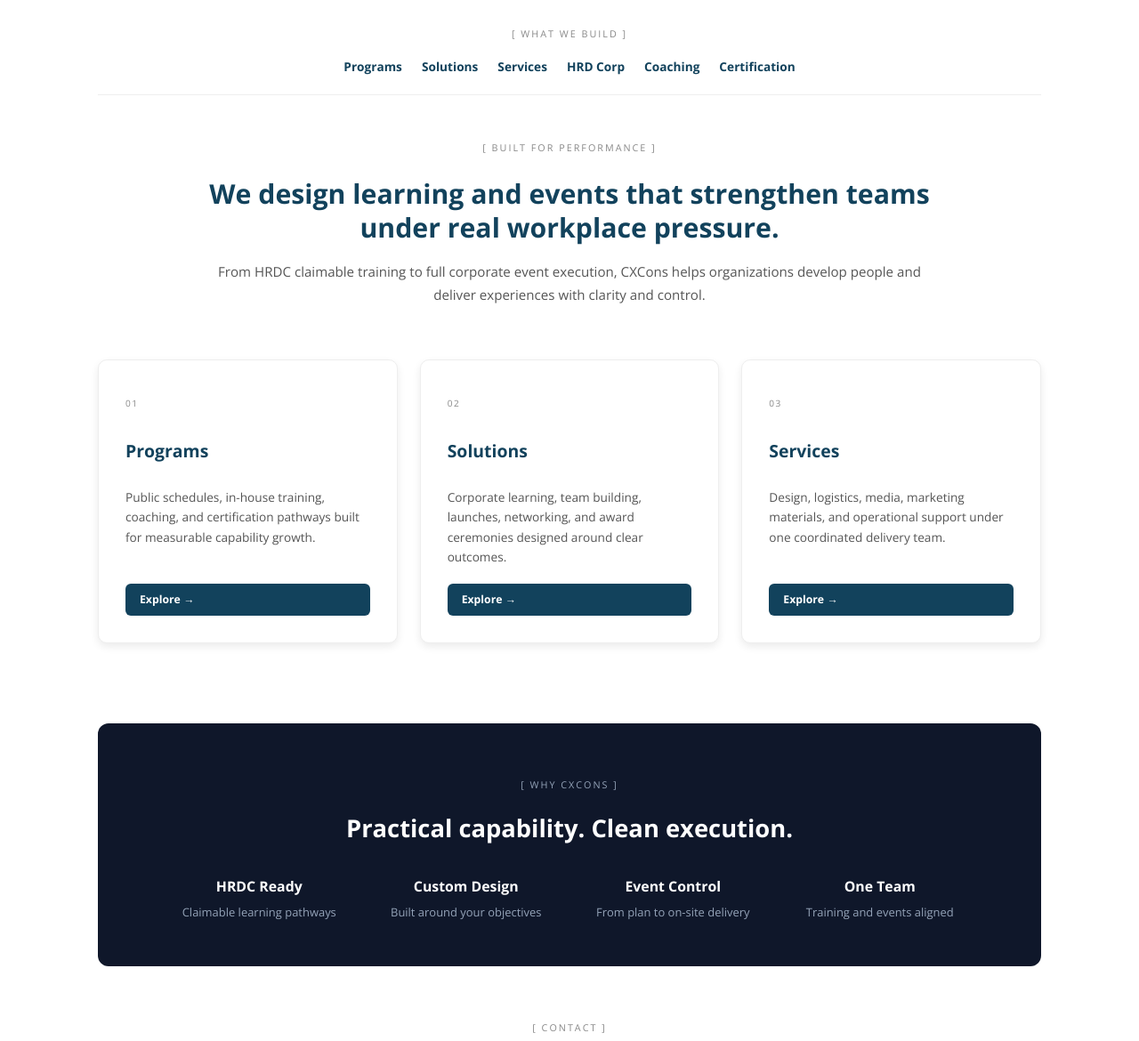
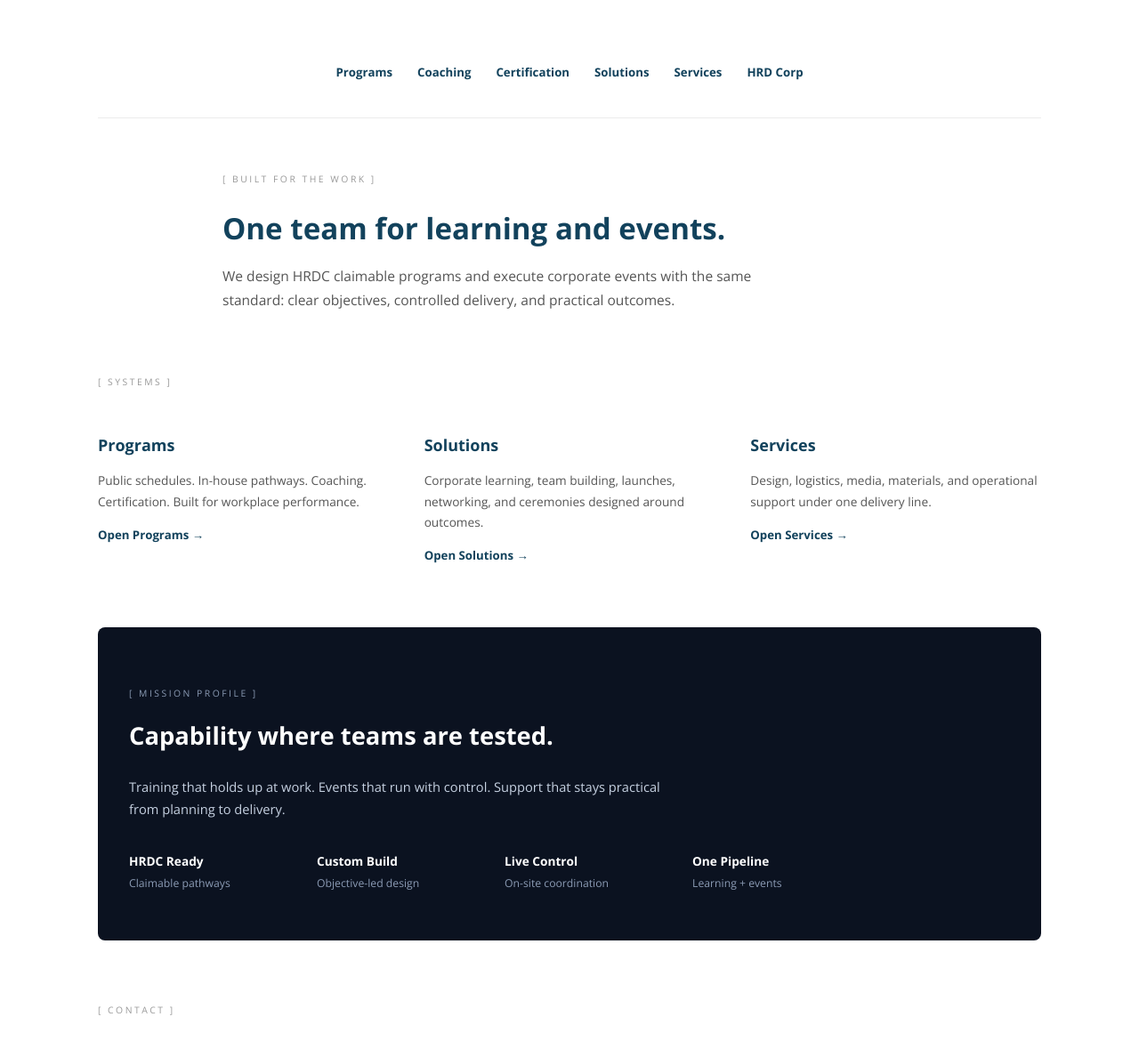
Before and after one commit to kiaarjen27/cxcons, a Jekyll site: the page built from test.html, in a window 1280 px wide and 1400 px high, scrolled down 438 px, cut to the strip 230-1400 px from the top of the window. Shown: the whole strip at 89% size. Built offline with Jekyll 4.4.1, drawn with Linux system fonts in a browser that asks for light colours; some of the changed text lies outside the part shown.

Commit message:
Update test.html

```diff
--- a/test.html
+++ b/test.html
@@ -9,17 +9,17 @@ description: Circlex Consultancy builds resilient teams through HRDC-registered
   <!-- HERO -->
   <section id="hero">
     <h1 class="home-hero-title">Resilient teams.<br>Stronger organizations.</h1>
-    <p style="max-width: 700px; margin: 0 auto 30px; font-size: 1.15em; color: #e0e0e0;">
-      HRDC-registered programs and strategic events designed to build capability where it matters most.
+    <p style="max-width: 620px; margin: 0 auto 35px; font-size: 1.15em; color: #e8e8e8; line-height: 1.6;">
+      HRDC-registered programs and strategic events built for capability under pressure.
     </p>
 
-    <div style="display: flex; justify-content: center; gap: 15px; flex-wrap: wrap;">
+    <div style="display: flex; justify-content: center; gap: 14px; flex-wrap: wrap;">
       <a href="/programs/"
-         style="background: #fd000c; color: #fff; padding: 12px 26px; border-radius: 4px; text-decoration: none; font-weight: 700;">
+         style="background: #fd000c; color: #fff; padding: 13px 28px; border-radius: 2px; text-decoration: none; font-weight: 700; letter-spacing: 0.3px;">
         View Programs
       </a>
       <a href="/contact/"
-         style="background: transparent; border: 1px solid #fff; color: #fff; padding: 12px 26px; border-radius: 4px; text-decoration: none; font-weight: 700;">
+         style="background: transparent; border: 1px solid rgba(255,255,255,0.85); color: #fff; padding: 13px 28px; border-radius: 2px; text-decoration: none; font-weight: 700; letter-spacing: 0.3px;">
         Request Briefing
       </a>
     </div>
@@ -28,103 +28,109 @@ description: Circlex Consultancy builds resilient teams through HRDC-registered
   <div class="content-wrapper">
 
     <!-- CAPABILITY STRIP -->
-    <div style="text-align: center; margin: 10px 0 50px; padding-bottom: 20px; border-bottom: 1px solid #eee;">
-      <p style="font-size: 0.75em; letter-spacing: 2px; color: #888; margin-bottom: 18px; text-transform: uppercase;">
-        [ What We Build ]
-      </p>
-      <div style="display: flex; flex-wrap: wrap; justify-content: center; gap: 12px 22px; font-size: 0.95em;">
+    <div style="text-align: center; padding: 35px 0 40px; border-bottom: 1px solid #ececec; margin-bottom: 60px;">
+      <div style="display: flex; flex-wrap: wrap; justify-content: center; gap: 10px 28px; font-size: 0.92em;">
         <a href="/programs/" style="color: #12425c; text-decoration: none; font-weight: 600;">Programs</a>
+        <a href="/programs/coaching/" style="color: #12425c; text-decoration: none; font-weight: 600;">Coaching</a>
+        <a href="/programs/certification/" style="color: #12425c; text-decoration: none; font-weight: 600;">Certification</a>
         <a href="/solutions/" style="color: #12425c; text-decoration: none; font-weight: 600;">Solutions</a>
         <a href="/services/" style="color: #12425c; text-decoration: none; font-weight: 600;">Services</a>
         <a href="/hrdcorp/" style="color: #12425c; text-decoration: none; font-weight: 600;">HRD Corp</a>
-        <a href="/programs/coaching/" style="color: #12425c; text-decoration: none; font-weight: 600;">Coaching</a>
-        <a href="/programs/certification/" style="color: #12425c; text-decoration: none; font-weight: 600;">Certification</a>
       </div>
     </div>
 
-    <!-- MISSION STATEMENT -->
-    <div style="max-width: 820px; margin: 0 auto 60px; text-align: center;">
-      <p style="font-size: 0.75em; letter-spacing: 2px; color: #888; margin-bottom: 15px; text-transform: uppercase;">
-        [ Built for Performance ]
+    <!-- STATEMENT -->
+    <div style="max-width: 780px; margin: 0 auto 70px;">
+      <p style="font-size: 0.72em; letter-spacing: 2.5px; color: #999; text-transform: uppercase; margin-bottom: 18px;">
+        [ Built for the work ]
       </p>
-      <h2 style="color: #12425c; font-size: 2.1em; line-height: 1.25; margin-bottom: 18px; font-weight: 700;">
-        We design learning and events that strengthen teams under real workplace pressure.
+      <h2 style="color: #12425c; font-size: 2.3em; line-height: 1.2; margin-bottom: 20px; font-weight: 700;">
+        One team for learning and events.
       </h2>
-      <p style="color: #555; font-size: 1.05em; line-height: 1.7;">
-        From HRDC claimable training to full corporate event execution, CXCons helps organizations develop people and deliver experiences with clarity and control.
+      <p style="color: #555; font-size: 1.08em; line-height: 1.75; max-width: 640px;">
+        We design HRDC claimable programs and execute corporate events with the same standard:
+        clear objectives, controlled delivery, and practical outcomes.
       </p>
     </div>
 
-    <!-- THREE PILLARS -->
-    <div class="grid" style="margin-bottom: 60px;">
-      <div class="card" style="text-align: left; padding: 30px;">
-        <p style="font-size: 0.7em; letter-spacing: 1.5px; color: #888; text-transform: uppercase; margin-bottom: 10px;">01</p>
-        <h3 style="color: #12425c; font-size: 1.35em; margin-bottom: 12px;">Programs</h3>
-        <p style="color: #555; font-size: 0.95em; line-height: 1.65; margin-bottom: 18px;">
-          Public schedules, in-house training, coaching, and certification pathways built for measurable capability growth.
-        </p>
-        <a href="/programs/" style="color: #12425c; font-weight: 700; text-decoration: none;">Explore →</a>
-      </div>
+    <!-- SYSTEMS / PILLARS -->
+    <div style="margin-bottom: 70px;">
+      <p style="font-size: 0.72em; letter-spacing: 2.5px; color: #999; text-transform: uppercase; margin-bottom: 30px;">
+        [ Systems ]
+      </p>
 
-      <div class="card" style="text-align: left; padding: 30px;">
-        <p style="font-size: 0.7em; letter-spacing: 1.5px; color: #888; text-transform: uppercase; margin-bottom: 10px;">02</p>
-        <h3 style="color: #12425c; font-size: 1.35em; margin-bottom: 12px;">Solutions</h3>
-        <p style="color: #555; font-size: 0.95em; line-height: 1.65; margin-bottom: 18px;">
-          Corporate learning, team building, launches, networking, and award ceremonies designed around clear outcomes.
-        </p>
-        <a href="/solutions/" style="color: #12425c; font-weight: 700; text-decoration: none;">Explore →</a>
-      </div>
+      <div style="display: grid; grid-template-columns: repeat(auto-fit, minmax(260px, 1fr)); gap: 40px;">
+        <div>
+          <h3 style="color: #12425c; font-size: 1.25em; margin-bottom: 10px;">Programs</h3>
+          <p style="color: #555; font-size: 0.95em; line-height: 1.7; margin-bottom: 14px;">
+            Public schedules. In-house pathways. Coaching. Certification. Built for workplace performance.
+          </p>
+          <a href="/programs/" style="color: #12425c; font-weight: 700; text-decoration: none; font-size: 0.92em;">Open Programs →</a>
+        </div>
 
-      <div class="card" style="text-align: left; padding: 30px;">
-        <p style="font-size: 0.7em; letter-spacing: 1.5px; color: #888; text-transform: uppercase; margin-bottom: 10px;">03</p>
-        <h3 style="color: #12425c; font-size: 1.35em; margin-bottom: 12px;">Services</h3>
-        <p style="color: #555; font-size: 0.95em; line-height: 1.65; margin-bottom: 18px;">
-          Design, logistics, media, marketing materials, and operational support under one coordinated delivery team.
-        </p>
-        <a href="/services/" style="color: #12425c; font-weight: 700; text-decoration: none;">Explore →</a>
-      </div>
-    </div>
+        <div>
+          <h3 style="color: #12425c; font-size: 1.25em; margin-bottom: 10px;">Solutions</h3>
+          <p style="color: #555; font-size: 0.95em; line-height: 1.7; margin-bottom: 14px;">
+            Corporate learning, team building, launches, networking, and ceremonies designed around outcomes.
+          </p>
+          <a href="/solutions/" style="color: #12425c; font-weight: 700; text-decoration: none; font-size: 0.92em;">Open Solutions →</a>
+        </div>
 
-    <!-- DARK STRIP -->
-    <div style="background: #0f172a; color: #fff; border-radius: 12px; padding: 50px 30px; text-align: center; margin-bottom: 60px;">
-      <p style="font-size: 0.75em; letter-spacing: 2px; color: #94a3b8; margin-bottom: 15px; text-transform: uppercase;">
-        [ Why CXCons ]
-      </p>
-      <h2 style="color: #ffffff; font-size: 1.9em; line-height: 1.3; margin-bottom: 35px;">
-        Practical capability. Clean execution.
-      </h2>
-
-      <div style="display: grid; grid-template-columns: repeat(auto-fit, minmax(160px, 1fr)); gap: 30px; max-width: 900px; margin: 0 auto;">
         <div>
-          <div style="font-size: 1.1em; font-weight: 700; margin-bottom: 6px;">HRDC Ready</div>
-          <div style="font-size: 0.9em; color: #94a3b8;">Claimable learning pathways</div>
-        </div>
-        <div>
-          <div style="font-size: 1.1em; font-weight: 700; margin-bottom: 6px;">Custom Design</div>
-          <div style="font-size: 0.9em; color: #94a3b8;">Built around your objectives</div>
-        </div>
-        <div>
-          <div style="font-size: 1.1em; font-weight: 700; margin-bottom: 6px;">Event Control</div>
-          <div style="font-size: 0.9em; color: #94a3b8;">From plan to on-site delivery</div>
-        </div>
-        <div>
-          <div style="font-size: 1.1em; font-weight: 700; margin-bottom: 6px;">One Team</div>
-          <div style="font-size: 0.9em; color: #94a3b8;">Training and events aligned</div>
+          <h3 style="color: #12425c; font-size: 1.25em; margin-bottom: 10px;">Services</h3>
+          <p style="color: #555; font-size: 0.95em; line-height: 1.7; margin-bottom: 14px;">
+            Design, logistics, media, materials, and operational support under one delivery line.
+          </p>
+          <a href="/services/" style="color: #12425c; font-weight: 700; text-decoration: none; font-size: 0.92em;">Open Services →</a>
         </div>
       </div>
     </div>
 
-    <!-- FINAL CTA -->
-    <div style="text-align: center; margin-bottom: 30px;">
-      <p style="font-size: 0.75em; letter-spacing: 2px; color: #888; margin-bottom: 12px; text-transform: uppercase;">
+    <!-- DARK BAND -->
+    <div style="background: #0b1220; color: #fff; border-radius: 8px; padding: 55px 35px; margin-bottom: 70px;">
+      <p style="font-size: 0.72em; letter-spacing: 2.5px; color: #8b9bb4; text-transform: uppercase; margin-bottom: 16px;">
+        [ Mission profile ]
+      </p>
+      <h2 style="color: #ffffff; font-size: 1.9em; line-height: 1.25; margin-bottom: 28px; max-width: 700px;">
+        Capability where teams are tested.
+      </h2>
+      <p style="color: #c5d0e0; font-size: 1.02em; line-height: 1.7; max-width: 620px; margin-bottom: 35px;">
+        Training that holds up at work. Events that run with control. Support that stays practical from planning to delivery.
+      </p>
+
+      <div style="display: grid; grid-template-columns: repeat(auto-fit, minmax(140px, 1fr)); gap: 24px; max-width: 820px;">
+        <div>
+          <div style="font-size: 0.95em; font-weight: 700; margin-bottom: 4px;">HRDC Ready</div>
+          <div style="font-size: 0.85em; color: #8b9bb4;">Claimable pathways</div>
+        </div>
+        <div>
+          <div style="font-size: 0.95em; font-weight: 700; margin-bottom: 4px;">Custom Build</div>
+          <div style="font-size: 0.85em; color: #8b9bb4;">Objective-led design</div>
+        </div>
+        <div>
+          <div style="font-size: 0.95em; font-weight: 700; margin-bottom: 4px;">Live Control</div>
+          <div style="font-size: 0.85em; color: #8b9bb4;">On-site coordination</div>
+        </div>
+        <div>
+          <div style="font-size: 0.95em; font-weight: 700; margin-bottom: 4px;">One Pipeline</div>
+          <div style="font-size: 0.85em; color: #8b9bb4;">Learning + events</div>
+        </div>
+      </div>
+    </div>
+
+    <!-- CONTACT -->
+    <div style="padding-bottom: 20px;">
+      <p style="font-size: 0.72em; letter-spacing: 2.5px; color: #999; text-transform: uppercase; margin-bottom: 14px;">
         [ Contact ]
       </p>
-      <h2 style="color: #12425c; font-size: 2em; margin-bottom: 12px;">Let’s talk.</h2>
-      <p style="color: #555; font-size: 1.05em; margin-bottom: 28px;">
-        Training, coaching, certification, or full event support.
+      <h2 style="color: #12425c; font-size: 2.2em; margin-bottom: 12px; line-height: 1.2;">
+        Let’s talk.
+      </h2>
+      <p style="color: #555; font-size: 1.05em; margin-bottom: 28px; max-width: 480px;">
+        Programs, coaching, certification, or full event support.
       </p>
       <a href="/contact/"
-         style="background: #fd000c; color: #fff; padding: 14px 30px; border-radius: 4px; text-decoration: none; font-weight: 700; display: inline-block;">
+         style="background: #fd000c; color: #fff; padding: 14px 30px; border-radius: 2px; text-decoration: none; font-weight: 700; display: inline-block;">
         Contact Us
       </a>
     </div>
```
